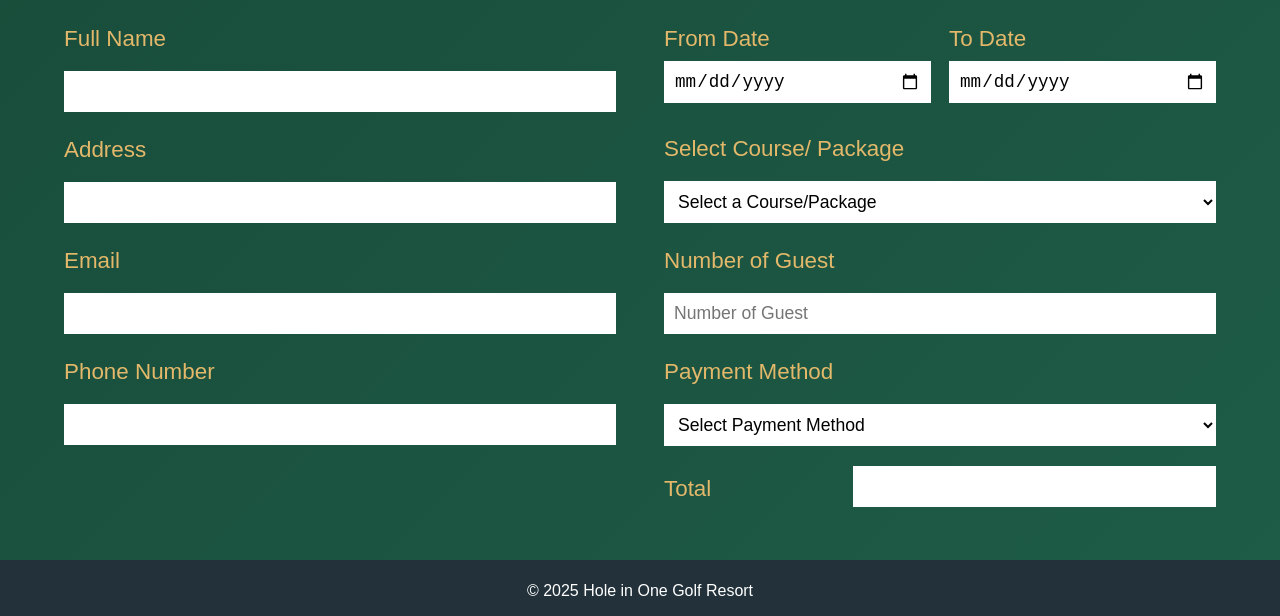
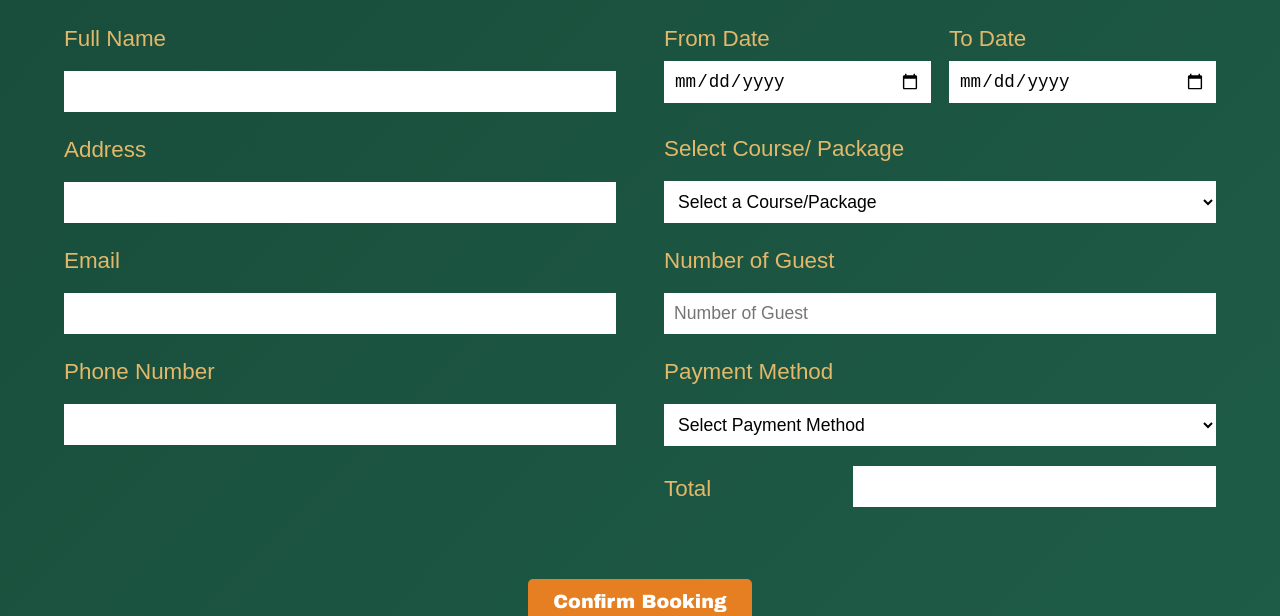
Before and after one commit to PPK2025/hole-in-one-resort, a website: page booking-form.html in a window 1280 px wide. Shown: the part 184-800 px from the top of the page. Drawn offline with Linux system fonts and the light colour scheme.

Commit message:
Fix logo path on golf course page and enable scrolling for booking form

```diff
--- a/styles.css
+++ b/styles.css
@@ -7,6 +7,7 @@
 
 html, body {
     height: 100%;
+    overflow-y: auto;
 }
 
 body {
@@ -894,7 +895,6 @@ body > footer {
     background: linear-gradient(135deg, #184C3A 0%, #1e5c47 100%);
     min-height: 100vh;
     width: 100vw;
-    overflow: hidden;
     display: flex;
     flex-direction: column;
 }
@@ -905,7 +905,6 @@ body > footer {
     justify-content: center;
     align-items: flex-start;
     width: 100vw;
-    height: calc(100vh - 90px - 56px); /* header + footer height */
     box-sizing: border-box;
 }
 
```
Also changed, not shown: golf-course.html (+1 -1 lines).
